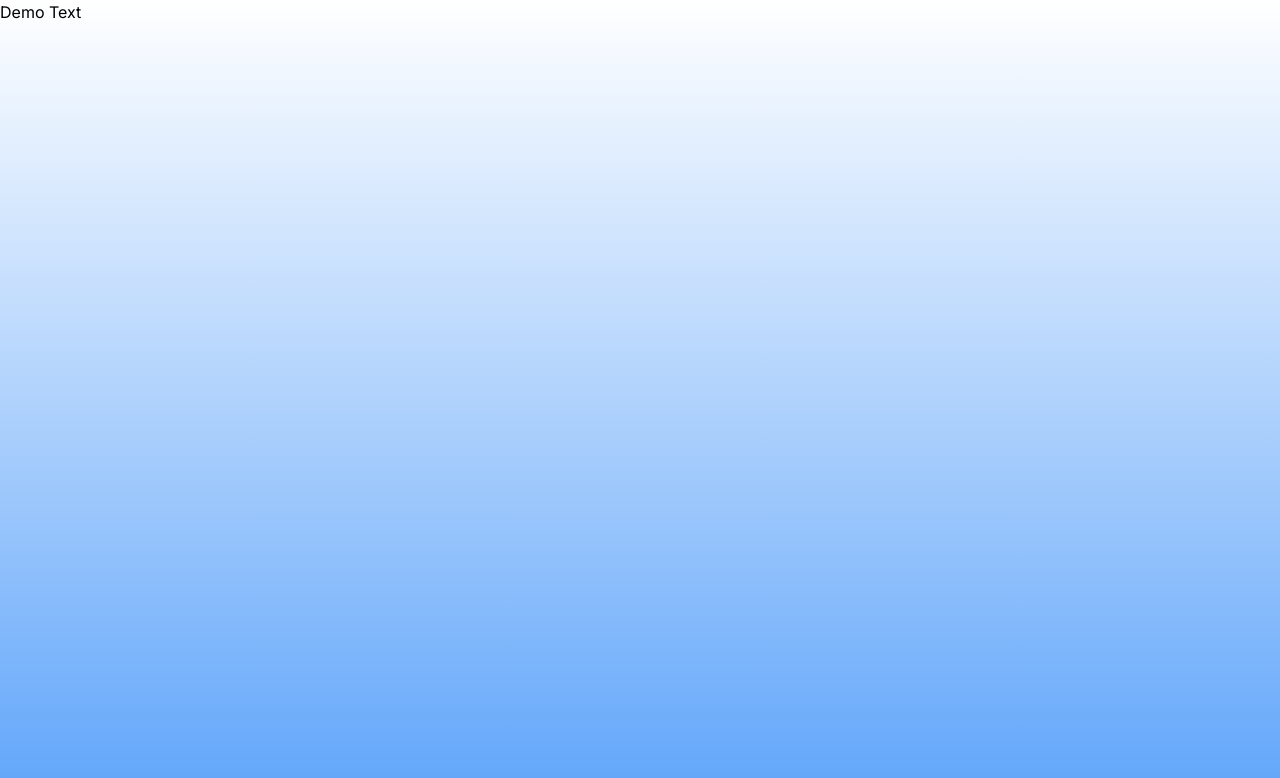
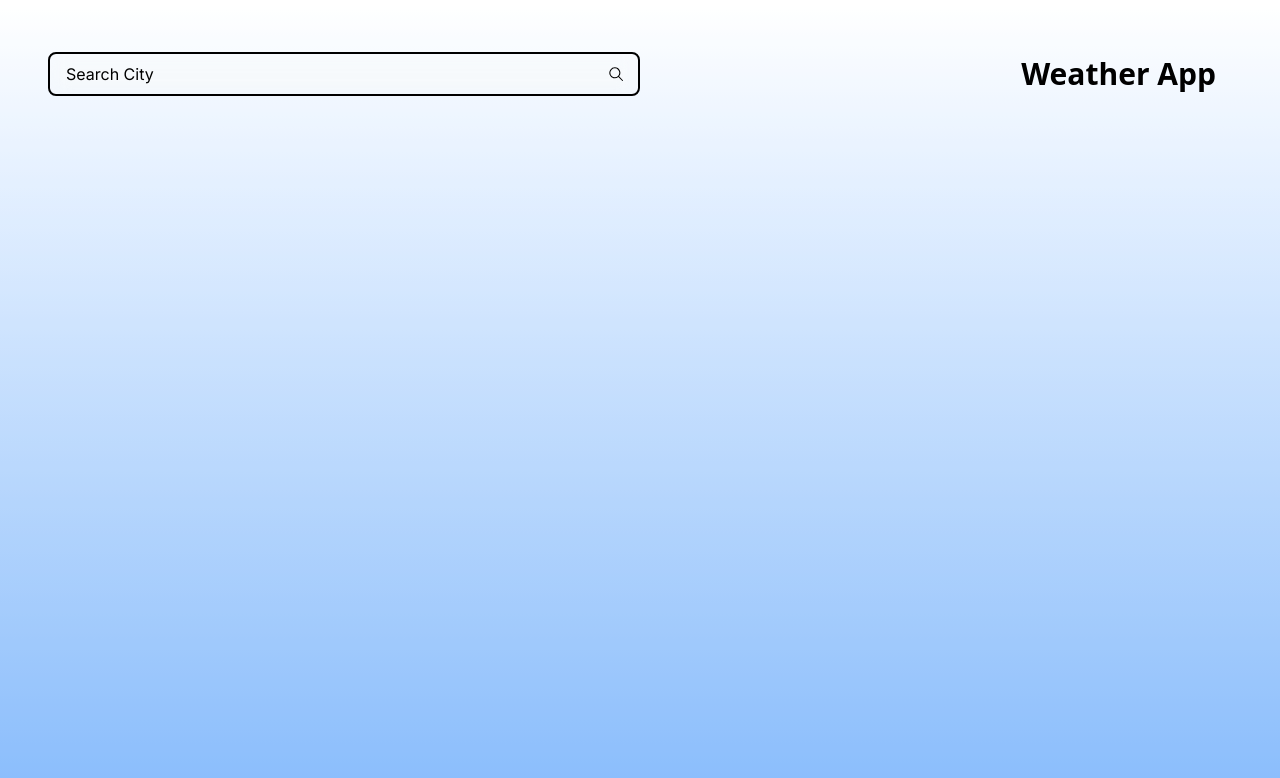
Before and after one commit to WebX-Divin/weather-app-web, a Next.js app: page / in a window 1280 px wide. Shown: the top 778 px of the page. Built offline with nearby package versions, Linux system fonts and the light colour scheme.

Commit message:
search bar completed

```diff
--- /dev/null
+++ b/app/components/Input.tsx
@@ -0,0 +1,20 @@
+"use client";
+import { GoSearch } from "react-icons/go";
+
+const Input = () => {
+    return(
+        <form className="relative flex items-center md:w-2/4 w-full order-2 md:order-1">
+            <input
+                type="text"
+                placeholder="Search City"
+                className="w-full bg-transparent border-2 border-black placeholder-black text-black rounded-lg px-4 py-2 focus:outline-none"
+                style={{ backdropFilter: 'blur(10px) grayscale(40%)', WebkitBackdropFilter: 'blur(10px) grayscale(40%)' }}
+            />
+            <div className="absolute right-0 top-0 h-full flex items-center pr-4">
+                <GoSearch className="text-black" />
+            </div>
+        </form>
+    );
+};
+
+export default Input;
--- a/app/page.tsx
+++ b/app/page.tsx
@@ -1,8 +1,17 @@
-import Image from "next/image";
+"use client";
+import Input from "./components/Input";
 
 const Home = () => {
   return (
-    <div className="bg-cover bg-gradient-to-t from-blue-400 to-grey-200 h-screen">Demo Text</div>
+    <div className="bg-cover bg-gradient-to-t from-blue-400 to-grey-200 h-screen">
+      <div className="bg-white/25 w-full flex flex-col h-full">
+        {/*Input and Logo*/}
+        <div className="flex flex-col md:flex-row justify-between items-center p-12">
+          <Input/>
+          <h1 className="text-black font-bold mb-8 md:mb-0 order-1 py-2 px-4 rounded-xl text-3xl font-sans">Weather App</h1>
+        </div>
+      </div>
+    </div>
   );
 }
 
```
Also changed, not shown: package.json (+4 -3 lines), 2 other files (tests, documents, lock files or other folders).
